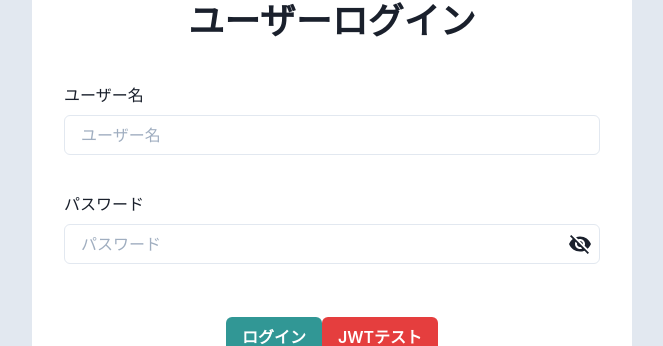
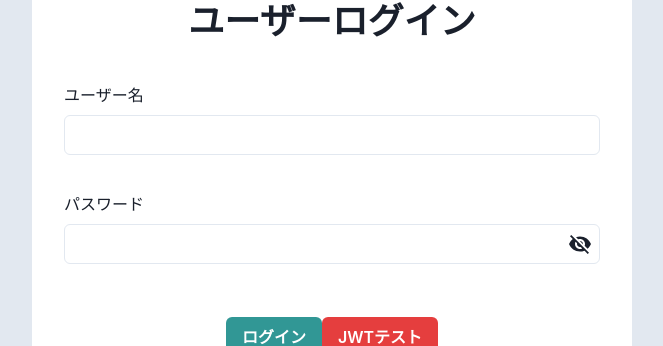
Before and after one commit to M-Taguchi/Web-Sandbox, a React (Create React App) app in the folder frontend/: page /login in a window 1280 px wide. Shown: the part 232-578 px from the top of the page, without its empty margins (308-971 px from the left). Built offline with nearby package versions, Linux system fonts and the light colour scheme.

Commit message:
コンポーネント切り出し

```diff
--- a/frontend/src/App.js
+++ b/frontend/src/App.js
@@ -1,7 +1,7 @@
 import "./App.css";
 import { ChakraProvider, Box } from "@chakra-ui/react";
 import TestContainer from "./container/testContainer";
-import AuthContainer from "./container/auth/authContainer";
+import AuthContainer from "./container/loginContainer";
 import { Suspense } from "react";
 import { BrowserRouter as Router, Route, Routes } from "react-router-dom";
 import PrivateRoute from "./container/auth/privateRoute";
@@ -20,7 +20,7 @@ function App() {
               <Routes>
                 <Route path="/login" element={<AuthContainer />} />
                 <Route path="/" element={<PrivateRoute />}>
-                  <Route path="/test" element={<TestContainer />} />
+                  <Route path="/" element={<TestContainer />} />
                 </Route>
                 <Route path="*" element={<p>Not Found</p>} />
               </Routes>
--- /dev/null
+++ b/frontend/src/components/atoms/Card.tsx
@@ -0,0 +1,30 @@
+import { Box, Text, Stack } from "@chakra-ui/react";
+
+type CardProps = {
+  header?: string;
+  content: string;
+};
+
+const Card: React.FC<CardProps> = ({ header, content }) => {
+  return (
+    <>
+      {/* カード */}
+      <Stack w={"100%"} borderWidth="1px" borderRadius="lg" p={3}>
+        {/* ヘッダー */}
+        {header && (
+          <Box>
+            <Text fontWeight="bold" fontSize="lg" color="teal.600">
+              {header}
+            </Text>
+          </Box>
+        )}
+        {/* 内容 */}
+        <Box>
+          <Text>{content}</Text>
+        </Box>
+      </Stack>
+    </>
+  );
+};
+
+export default Card;
--- /dev/null
+++ b/frontend/src/components/atoms/FormPasswordField.tsx
@@ -0,0 +1,95 @@
+import {
+  Box,
+  Button,
+  FormControl,
+  FormErrorMessage,
+  FormLabel,
+  Input,
+  InputGroup,
+  InputLeftElement,
+  InputRightElement,
+} from "@chakra-ui/react";
+import { ReactElement, useState } from "react";
+import { useFormContext, Validate, ValidationRule } from "react-hook-form";
+import { MdVisibility, MdVisibilityOff } from "react-icons/md";
+import Icon from "./Icon";
+
+type FormTextFieldProps = {
+  name: string;
+  label?: string;
+  placeholder?: string;
+  minLength?: number;
+  maxLength?: number;
+  required?: boolean;
+  validate?: Validate<any>;
+  pattern?: ValidationRule<RegExp>;
+  inputLeftElement?: ReactElement;
+};
+
+const FormTextField: React.FC<FormTextFieldProps> = ({
+  name,
+  label,
+  placeholder,
+  minLength,
+  maxLength,
+  required,
+  validate,
+  pattern,
+  inputLeftElement,
+}) => {
+  const [show, setShow] = useState(false);
+  const handleClick = () => setShow(!show);
+
+  const {
+    register,
+    formState: { errors },
+  } = useFormContext();
+
+  return (
+    <>
+      <FormControl isInvalid={errors[name]}>
+        {label && <FormLabel htmlFor={name}>{label}</FormLabel>}
+        <InputGroup>
+          {inputLeftElement && (
+            <InputLeftElement>{inputLeftElement}</InputLeftElement>
+          )}
+
+          <Input
+            {...register(name, {
+              minLength: minLength && {
+                value: minLength,
+                message: `${minLength}文字以下で入力してください`,
+              },
+              maxLength: maxLength && {
+                value: maxLength,
+                message: `${maxLength}文字以上で入力してください`,
+              },
+              required: required && "必須項目です",
+              pattern: pattern,
+              validate: validate,
+            })}
+            placeholder={placeholder}
+            type={show ? "text" : "password"}
+          />
+
+          <InputRightElement>
+            <Button onClick={handleClick} variant={"ghost"}>
+              {show ? (
+                <Icon icon={MdVisibility} />
+              ) : (
+                <Icon icon={MdVisibilityOff} />
+              )}
+            </Button>
+          </InputRightElement>
+        </InputGroup>
+        {errors[name] ? (
+          <FormErrorMessage mb={2}>{errors[name].message}</FormErrorMessage>
+        ) : (
+          <Box h={"21px"} mt={2} mb={2}></Box>
+        )}
+      </FormControl>
+    </>
+  );
+};
+
+export default FormTextField;
--- /dev/null
+++ b/frontend/src/components/atoms/FormTextField.tsx
@@ -0,0 +1,84 @@
+import {
+  Box,
+  FormControl,
+  FormErrorMessage,
+  FormLabel,
+  Input,
+  InputGroup,
+  InputLeftElement,
+  InputRightElement,
+} from "@chakra-ui/react";
+import { ReactElement } from "react";
+import { useFormContext, Validate, ValidationRule } from "react-hook-form";
+
+type FormTextFieldProps = {
+  name: string;
+  label?: string;
+  placeholder?: string;
+  minLength?: number;
+  maxLength?: number;
+  required?: boolean;
+  validate?: Validate<any>;
+  pattern?: ValidationRule<RegExp>;
+  inputLeftElement?: ReactElement;
+  inputRightElement?: ReactElement;
+};
+
+const FormTextField: React.FC<FormTextFieldProps> = ({
+  name,
+  label,
+  placeholder,
+  minLength,
+  maxLength,
+  required,
+  validate,
+  pattern,
+  inputLeftElement,
+  inputRightElement,
+}) => {
+  const {
+    register,
+    formState: { errors },
+  } = useFormContext();
+
+  return (
+    <>
+      <FormControl isInvalid={errors[name]}>
+        {label && <FormLabel htmlFor={name}>{label}</FormLabel>}
+        <InputGroup>
+          {inputLeftElement && (
+            <InputLeftElement>{inputLeftElement}</InputLeftElement>
+          )}
+
+          <Input
+            {...register(name, {
+              minLength: minLength && {
+                value: minLength,
+                message: `${minLength}文字以下で入力してください`,
+              },
+              maxLength: maxLength && {
+                value: maxLength,
+                message: `${maxLength}文字以上で入力してください`,
+              },
+              required: required && "必須項目です",
+              pattern: pattern,
+              validate: validate,
+            })}
+            placeholder={placeholder}
+          />
+
+          {inputRightElement && (
+            <InputRightElement>{inputRightElement}</InputRightElement>
+          )}
+        </InputGroup>
+        {errors[name] ? (
+          <FormErrorMessage mb={2}>{errors[name].message}</FormErrorMessage>
+        ) : (
+          <Box h={"21px"} mt={2} mb={2}></Box>
+        )}
+      </FormControl>
+    </>
+  );
+};
+
+export default FormTextField;
--- /dev/null
+++ b/frontend/src/components/atoms/Icon.tsx
@@ -0,0 +1,19 @@
+import {
+  Icon as ChakraIcon,
+  IconProps as ChakraIconProps,
+} from "@chakra-ui/react";
+import { IconType } from "react-icons";
+
+interface IconProps extends ChakraIconProps {
+  icon: IconType;
+}
+
+const Icon: React.FC<IconProps> = ({ icon, ...props }) => {
+  return (
+    <>
+      <ChakraIcon {...props} w={6} h={6} as={icon} />
+    </>
+  );
+};
+
+export default Icon;
--- a/frontend/src/components/login.tsx
+++ b/frontend/src/components/login.tsx
@@ -1,20 +1,7 @@
-import { useState } from "react";
-import {
-  Box,
-  Input,
-  InputGroup,
-  InputRightElement,
-  Button,
-  Heading,
-  Flex,
-  FormControl,
-  FormLabel,
-  FormErrorMessage,
-  Stack,
-  Icon,
-} from "@chakra-ui/react";
+import { Box, Button, Heading, Flex, Stack } from "@chakra-ui/react";
 import { useFormContext } from "react-hook-form";
-import { MdVisibility, MdVisibilityOff } from "react-icons/md";
+import FormTextField from "./atoms/FormTextField";
+import FormPasswordField from "./atoms/FormPasswordField";
 
 type LoginProps = {
   handleLogin: () => void;
@@ -22,12 +9,8 @@ type LoginProps = {
 };
 
 const Login: React.FC<LoginProps> = ({ handleLogin, handleJWTTest }) => {
-  const [show, setShow] = useState(false);
-  const handleClick = () => setShow(!show);
-
   const {
-    register,
-    formState: { errors, isSubmitting },
+    formState: { isSubmitting },
   } = useFormContext();
 
   return (
@@ -47,50 +30,16 @@ const Login: React.FC<LoginProps> = ({ handleLogin, handleJWTTest }) => {
           <Heading textAlign="center">ユーザーログイン</Heading>
           <Stack justifyContent="center" spacing={8}>
             <form onSubmit={handleLogin}>
-              <FormControl isInvalid={errors.userName}>
-                <FormLabel htmlFor="userName">ユーザー名</FormLabel>
-                <Input
-                  {...register("userName", {
-                    maxLength: { value: 20, message: "上限は20文字です" },
-                  })}
-                  placeholder="ユーザー名"
-                />
-                {errors.userName ? (
-                  <FormErrorMessage mb={2}>
-                    {errors.userName.message}
-                  </FormErrorMessage>
-                ) : (
-                  <Box h={"21px"} mt={2} mb={2}></Box>
-                )}
-              </FormControl>
-              <FormControl isInvalid={errors.password}>
-                <FormLabel htmlFor="password">パスワード</FormLabel>
-                <InputGroup>
-                  <Input
-                    {...register("password", {
-                      maxLength: { value: 20, message: "上限は20文字です" },
-                    })}
-                    placeholder="パスワード"
-                    type={show ? "text" : "password"}
-                  />
-                  <InputRightElement>
-                    <Button onClick={handleClick} variant={"ghost"}>
-                      {show ? (
-                        <Icon as={MdVisibility} w={6} h={6} />
-                      ) : (
-                        <Icon as={MdVisibilityOff} w={6} h={6} />
-                      )}
-                    </Button>
-                  </InputRightElement>
-                </InputGroup>
-                {errors.password ? (
-                  <FormErrorMessage mb={2}>
-                    {errors.password.message}
-                  </FormErrorMessage>
-                ) : (
-                  <Box h={"21px"} mt={2} mb={2}></Box>
-                )}
-              </FormControl>
+              <FormTextField
+                name={"userName"}
+                label={"ユーザー名"}
+                maxLength={20}
+              />
+              <FormPasswordField
+                name={"password"}
+                label={"パスワード"}
+                maxLength={20}
+              />
               <Button
                 mt={4}
                 colorScheme="teal"
--- a/frontend/src/container/auth/privateRoute.tsx
+++ b/frontend/src/container/auth/privateRoute.tsx
@@ -20,6 +20,9 @@ const PrivateRoute: React.FC = () => {
         .catch(() => {
           setIsLoading(false);
           navigate("/login");
+        })
+        .finally(() => {
+          setIsLoading(false);
         });
     jwtCheck();
   }, []);
```
Also changed, not shown: frontend/src/components/appbar.tsx (+9 -8 lines), frontend/src/components/board.tsx (+23 -57 lines), frontend/src/container/loginContainer.tsx (renamed from frontend/src/container/auth/authContainer.tsx, +17 -19 lines).
